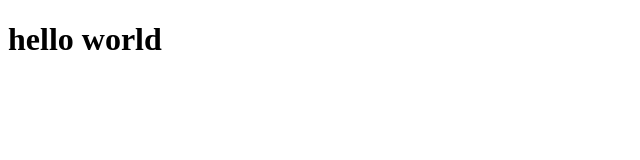
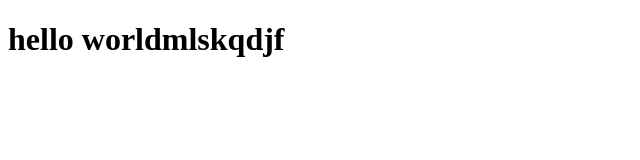
Before and after one commit to tomdhn/vives-opnames, a plain HTML site: page index.html in a window 1280 px wide. Shown: the whole page, without its empty margins (0-640 px from the left). Drawn offline with Linux system fonts and the light colour scheme.

Commit message:
new branch

```diff
--- a/index.html
+++ b/index.html
@@ -6,6 +6,6 @@
     <title>Document</title>
 </head>
 <body>
-    <h1>hello world</h1>
+    <h1>hello worldmlskqdjf</h1>
 </body>
 </html>
```
